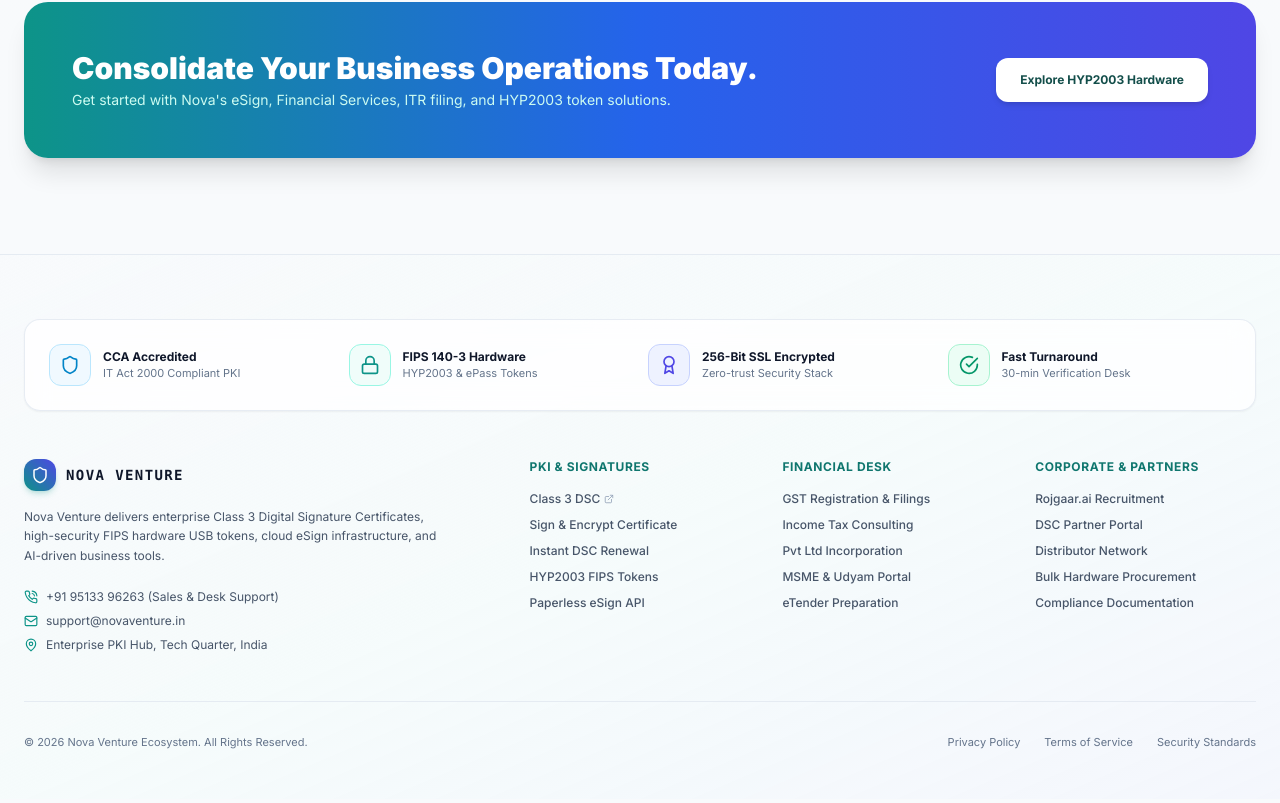
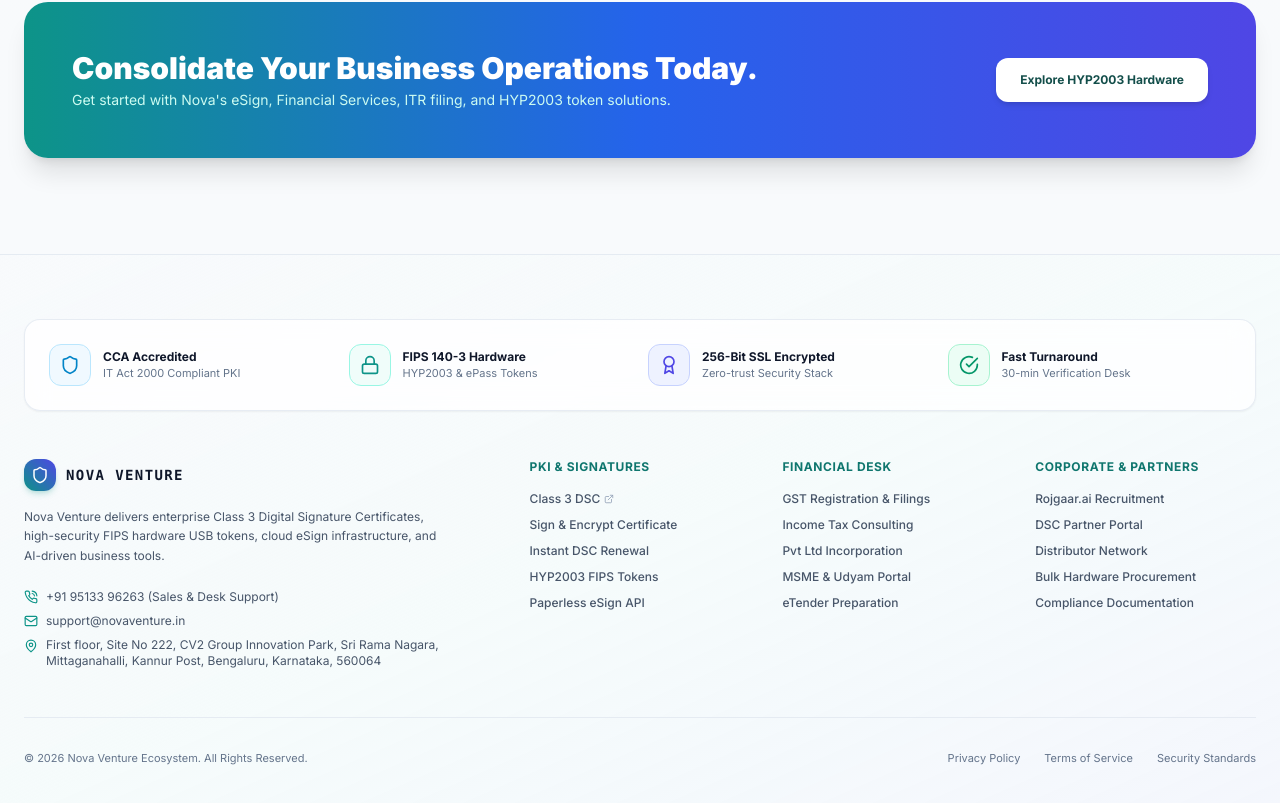
Before and after one commit to naveenramachandru/nova, a Next.js app: page / in a window 1280 px wide. Shown: the part 7313-8116 px from the top of the page. Built offline with nearby package versions, Linux system fonts and the light colour scheme.

Commit message:
address changes

```diff
--- a/src/components/Footer.tsx
+++ b/src/components/Footer.tsx
@@ -84,9 +84,9 @@
                 <Mail size={14} className="text-teal-600 shrink-0" />
                 <span>support@novaventure.in</span>
               </div>
-              <div className="flex items-center space-x-2">
-                <MapPin size={14} className="text-teal-600 shrink-0" />
-                <span>Enterprise PKI Hub, Tech Quarter, India</span>
+              <div className="flex items-start space-x-2">
+                <MapPin size={14} className="text-teal-600 shrink-0 mt-0.5" />
+                <span>First floor, Site No 222, CV2 Group Innovation Park, Sri Rama Nagara, Mittaganahalli, Kannur Post, Bengaluru, Karnataka, 560064</span>
               </div>
             </div>
           </div>
```
